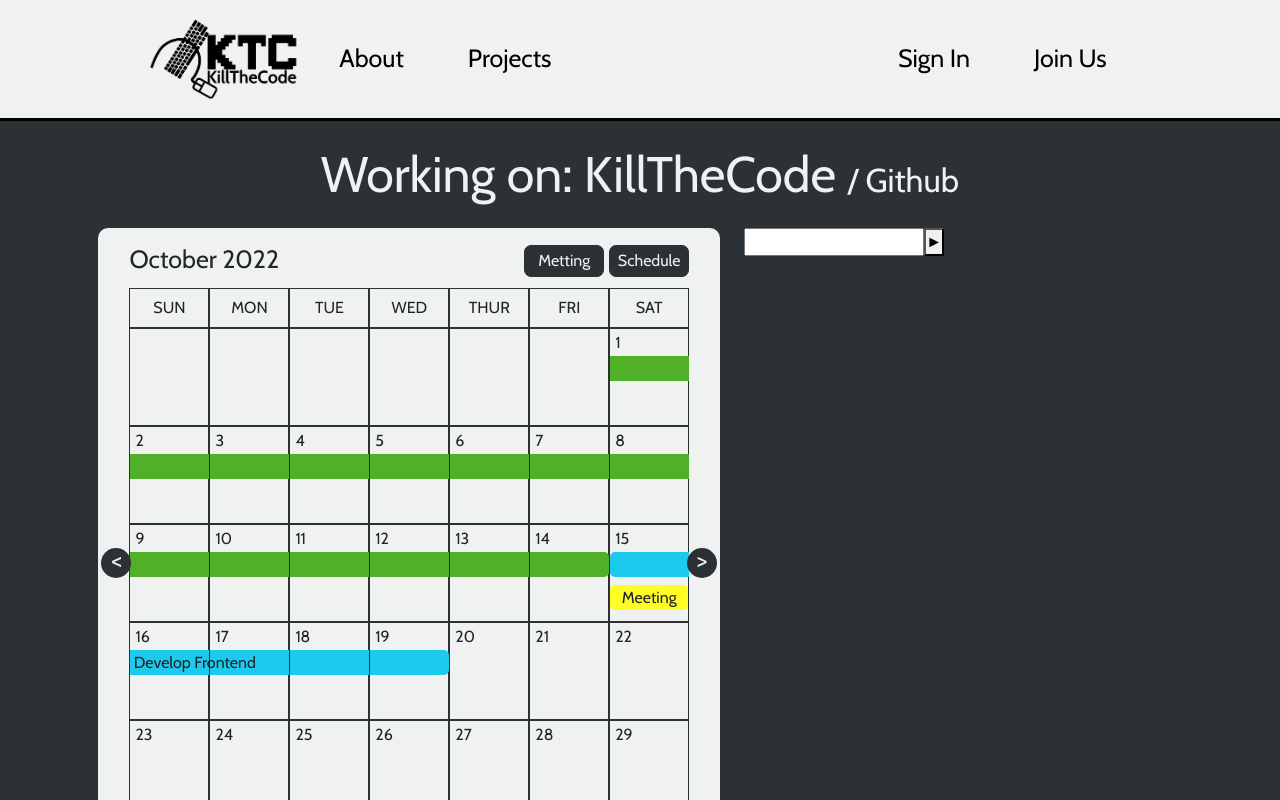
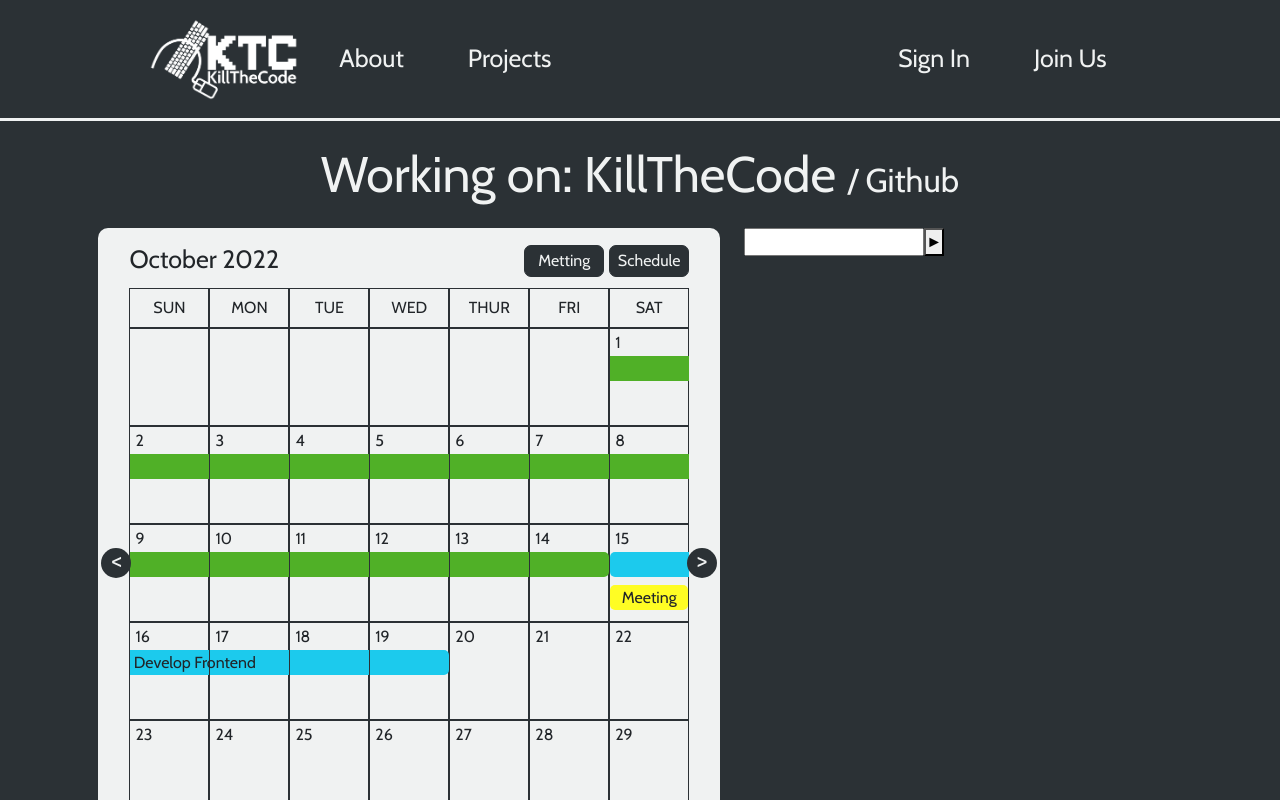
Before and after one commit to Jonghan-park/KillTheCode, a React (Create React App) app in the folder frontend/: page / in a window 1280 px wide. Shown: the top 800 px of the page. Built offline with nearby package versions, Linux system fonts and the light colour scheme.

Commit message:
Update inverted navbar and footer

```diff
--- a/frontend/src/App.js
+++ b/frontend/src/App.js
@@ -1,4 +1,4 @@
-import React, { useState } from "react";
+import React, { useState, useEffect } from "react";
 import { BrowserRouter as Router, Routes, Route } from "react-router-dom";
 
 // import components
@@ -17,8 +17,17 @@ import Admin from "./components/Admin/Admin";
 import { LightThemeContext } from "./context/LightThemeContext";
 
 function App() {
-  const [lightTheme, setLightTheme] = useState(true);
+  const [lightTheme, setLightTheme] = useState(false);
 
+  useEffect(() => {
+    console.log(window.location.pathname);
+    if (window.location.pathname === "/admin") {
+      setLightTheme(true);
+    }
+    // } else if (!location.pathname === "/admin") {
+    //   setLightTheme(false);
+    // }
+  }, [window.location.pathname]);
   return (
     <LightThemeContext.Provider value={{ lightTheme, setLightTheme }}>
       <div className="App">
--- a/frontend/src/components/Navbar/Navbar.js
+++ b/frontend/src/components/Navbar/Navbar.js
@@ -16,6 +16,7 @@ const Navbar = () => {
     backgroundColor: lightTheme ? "#F0F2F2" : "",
     borderBottomColor: lightTheme ? "black" : "#F0F2F2",
   };
+
   return (
     <nav className="navbar" style={backgroundStyle}>
       <div className="logoAndMainLinks">
```
